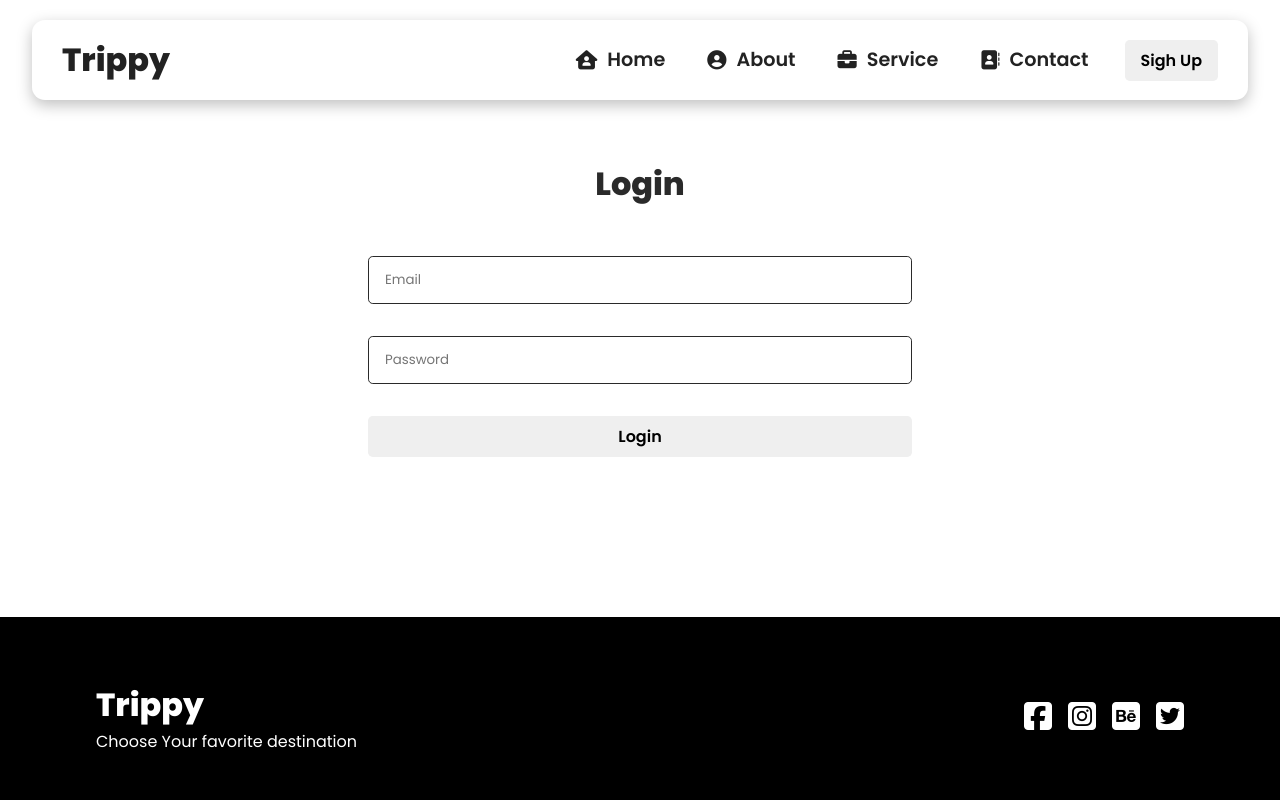
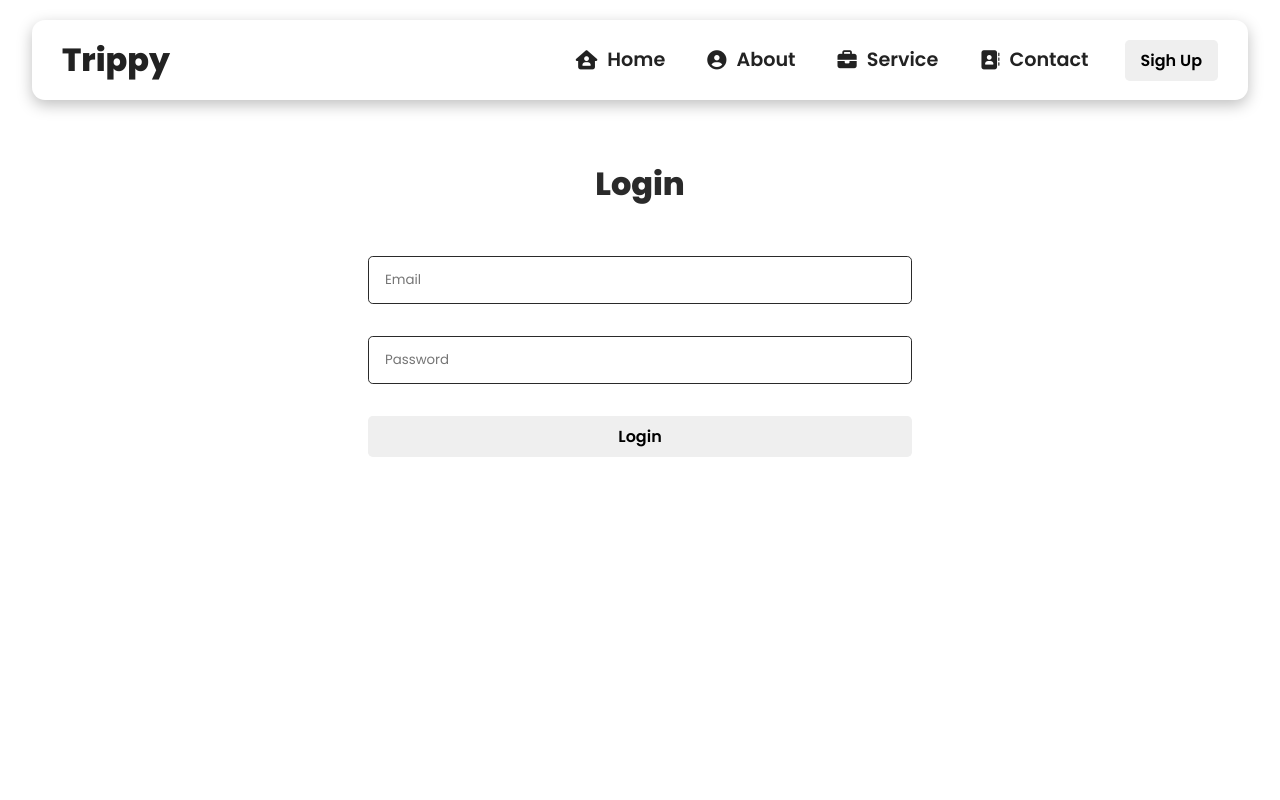
Before and after one commit to yumikakoyama/capstone, a React (Create React App) app in the folder reactapp/: page /login in a window 1280 px wide. Shown: the top 800 px of the page. Built offline with nearby package versions, Linux system fonts and the light colour scheme.

Commit message:
Fixed an issue where the footer was displayed in the middle on the sign-in page

```diff
--- a/reactapp/src/components/SignupFormStyles.css
+++ b/reactapp/src/components/SignupFormStyles.css
@@ -1,6 +1,7 @@
 .form-container{
     margin: 10rem 6rem;
     color: #2a2a2a;
+    min-height: 62vh;
 }
 
 .form-container form{
```
